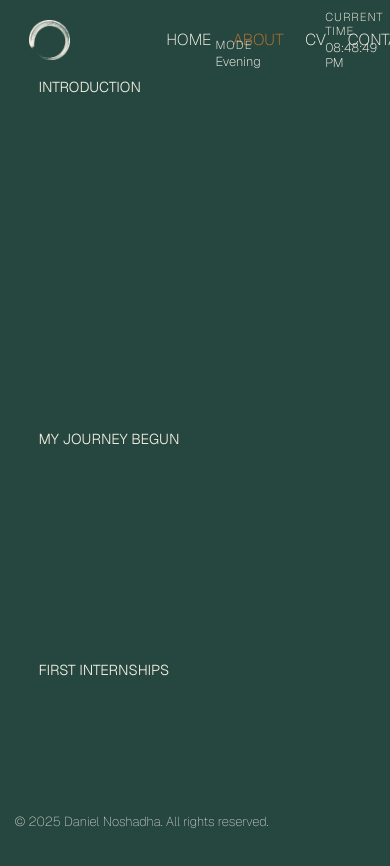
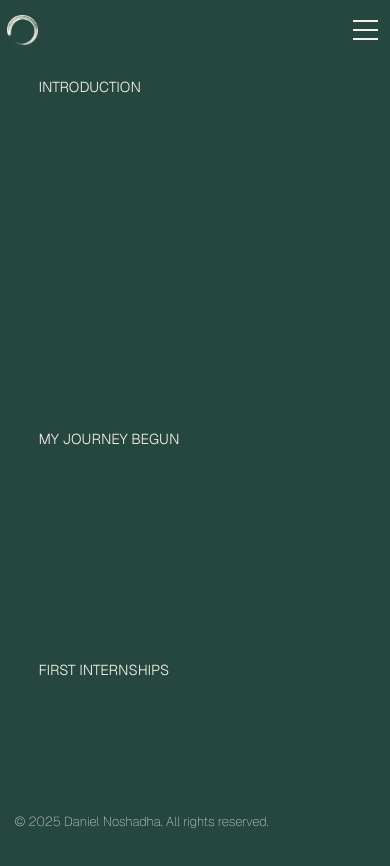
Before and after one commit to SiR-21/minimal, a React (Vite) app: page /about in a window 390 px wide. Shown: the top 866 px of the page. Built offline with nearby package versions, Linux system fonts and the light colour scheme.

Commit message:
Added mobile style

```diff
--- a/src/components/Header.css
+++ b/src/components/Header.css
@@ -1,4 +1,5 @@
 @import url('https://fonts.googleapis.com/css2?family=Geist:wght@100;200;300;400;500;600;700;800;900&display=swap');
+
 @font-face {
   font-family: 'Bosch Display';
   src: url('./assets/fonts/Bosch.otf') format('otf');
@@ -6,20 +7,25 @@
   font-style: normal;
 }
 
+/* ========================= */
+/* ===== MAIN HEADER ===== */
+/* ========================= */
+
 .header {
-    font-family: 'Gaist';
+  font-family: 'Bosch Display', sans-serif;
   font-weight: 400;
   position: fixed;
-    top: 20px;
+  top: 0;
   left: 0;
   right: 0;
-    height: 40px;
+  height: 60px;
   display: flex;
   align-items: center;
   justify-content: space-between;
   padding: 0 2rem;
-    z-index: 10;
-    font-family: 'Bosch Display', sans-serif;
+  z-index: 1000;
+  background: var(--bg-primary);
+  transition: all 0.3s ease;
 }
 
 .left-group {
@@ -29,16 +35,18 @@
 }
 
 .logo {
-    height: 40px; /* fits in 60px header */
+  height: 40px;
   cursor: pointer;
   background: none;
-    outline: none;
   border: none;
 }
 
+/* Desktop Navigation */
+.desktop-nav {
+  display: block;
+}
+
 .nav-list {
-    position: relative;
-    left: 75px;
   list-style: none;
   display: flex;
   gap: 1.5rem;
@@ -66,42 +74,31 @@
 
 .right-group {
   display: flex;
-    align-items: flex-end; /* Align bottom edges of the two holders */
-    gap: 1rem; /* spacing between them */
+  align-items: center;
+  gap: 1rem;
+}
+
+.desktop-info {
+  display: flex;
+  align-items: flex-end;
+  gap: 1rem;
   font-weight: 600;
 }
 
 .time-holder, .theme-holder {
   display: flex;
-    flex-direction: column; /* stack label & value vertically */
-    align-items: flex-start; /* align left */
-    position: relative;
-    right: 95px;
+  flex-direction: column;
+  align-items: flex-start;
 }
-
-.time-holder{
-    right: 45px;
-}
-
 
 .time-text, .theme-text {
   font-size: 0.8rem;
   font-weight: 200;
   color: var(--text-primary);
-    margin-bottom: 0.15rem; /* some spacing below label */
+  margin-bottom: 0.15rem;
   letter-spacing: 1px;
   text-transform: uppercase;
-    font-family: 'Geist', monospace; /* or whatever font */
-    min-height: 0.75rem; /* ensures label heights match */
-}
-
-.time-text{
-    font-size: 0.8rem;
-}
-
-.time-text, .theme-text,
-.time, .theme {
-    line-height: 1.2; /* consistent line height */
+  font-family: 'Geist', monospace;
 }
 
 .time, .theme {
@@ -109,9 +106,176 @@
   font-weight: 200;
   font-family: 'Geist', monospace;
   color: var(--text-primary);
-    text-transform: capitalize; /* theme capitalizes first letter */
+  text-transform: capitalize;
 }
 
-.time{
-    font-size: 0.87rem;
+/* Hamburger Menu Button */
+.menu-toggle {
+  display: none;
+  background: none;
+  border: none;
+  cursor: pointer;
+  padding: 5px;
+  z-index: 1001;
 }
+
+.hamburger {
+  display: flex;
+  flex-direction: column;
+  width: 25px;
+  height: 20px;
+  justify-content: space-between;
+  transition: all 0.3s ease;
+}
+
+.hamburger span {
+  width: 100%;
+  height: 2px;
+  background-color: var(--text-primary);
+  transition: all 0.3s ease;
+  transform-origin: center;
+}
+
+.hamburger.open span:nth-child(1) {
+  transform: rotate(45deg) translate(7px, 7px);
+}
+
+.hamburger.open span:nth-child(2) {
+  opacity: 0;
+}
+
+.hamburger.open span:nth-child(3) {
+  transform: rotate(-45deg) translate(7px, -7px);
+}
+
+/* Mobile Menu */
+.mobile-menu {
+  position: fixed;
+  top: 60px;
+  left: 0;
+  right: 0;
+  background: var(--bg-primary);
+  transform: translateY(-100%);
+  opacity: 0;
+  visibility: hidden;
+  transition: all 0.3s cubic-bezier(0.4, 0, 0.2, 1);
+  z-index: 999;
+  box-shadow: 0 4px 20px rgba(0, 0, 0, 0.1);
+}
+
+.mobile-menu.open {
+  transform: translateY(0);
+  opacity: 1;
+  visibility: visible;
+}
+
+.mobile-nav-list {
+  list-style: none;
+  padding: 2rem;
+  margin: 0;
+  display: flex;
+  flex-direction: column;
+  gap: 1.5rem;
+}
+
+.mobile-nav-link {
+  text-decoration: none;
+  color: var(--text-primary);
+  font-weight: 300;
+  font-family: 'Geist', monospace;
+  font-size: 1.3rem;
+  transition: all 0.3s ease;
+  cursor: pointer;
+  display: block;
+  padding: 0.5rem 0;
+  border-bottom: 1px solid transparent;
+}
+
+.mobile-nav-link:hover,
+.mobile-nav-link.active {
+  color: var(--accent);
+  border-bottom-color: var(--accent);
+  transform: translateX(5px);
+}
+
+.mobile-info {
+  display: flex;
+  justify-content: space-between;
+  align-items: center;
+  padding: 2rem;
+  border-top: 1px solid var(--text-primary);
+  margin-top: 1rem;
+}
+
+.mobile-info .theme-holder,
+.mobile-info .time-holder {
+  align-items: center;
+  text-align: center;
+}
+
+/* Body class for when menu is open */
+body.menu-open {
+  overflow: hidden;
+}
+
+/* ========================= */
+/* ===== MOBILE STYLES ===== */
+/* ========================= */
+
+@media (max-width: 768px) {
+  .header {
+    padding: 0 1rem;
+  }
+
+  .left-group {
+    gap: 1rem;
+  }
+
+  .logo {
+    height: 35px;
+  }
+
+  /* Hide desktop navigation */
+  .desktop-nav {
+    display: none;
+  }
+
+  /* Hide desktop info */
+  .desktop-info {
+    display: none;
+  }
+
+  /* Show hamburger menu */
+  .menu-toggle {
+    display: block;
+  }
+
+  .right-group {
+    gap: 0.5rem;
+  }
+}
+
+@media (max-width: 480px) {
+  .header {
+    padding: 0 0.5rem;
+  }
+
+  .logo {
+    height: 30px;
+  }
+
+  .mobile-nav-list {
+    padding: 1.5rem;
+    gap: 1rem;
+  }
+
+  .mobile-nav-link {
+    font-size: 1.1rem;
+  }
+
+  .mobile-info {
+    padding: 1.5rem;
+    flex-direction: column;
+    gap: 1rem;
+  }
+}
--- a/src/components/Header.jsx
+++ b/src/components/Header.jsx
@@ -1,4 +1,4 @@
-import React from 'react';
+import React, { useState, useEffect } from 'react';
 import { NavLink } from 'react-router-dom';
 import './Header.css';
 import logoMorning from '../assets/logo-morning.png';
@@ -6,6 +6,8 @@ import logoAfternoon from '../assets/logo-afternoon.png';
 import logoEvening from '../assets/logo-evening.png';
 
 const Header = ({ time, theme }) => {
+  const [menuOpen, setMenuOpen] = useState(false);
+
   const formattedTime = time.toLocaleTimeString('en-US', {
     hour: '2-digit',
     minute: '2-digit',
@@ -16,39 +18,48 @@ const Header = ({ time, theme }) => {
   // Pick logo based on theme
   let logoSrc;
   switch (theme) {
-    case 'morning':
-      logoSrc = logoMorning;
-      break;
-    case 'afternoon':
-      logoSrc = logoAfternoon;
-      break;
+    case 'morning': logoSrc = logoMorning; break;
+    case 'afternoon': logoSrc = logoAfternoon; break;
     case 'evening':
-    case 'midnight':
-      logoSrc = logoEvening;
-      break;
-    default:
-      logoSrc = logoMorning;
+    case 'midnight': logoSrc = logoEvening; break;
+    default: logoSrc = logoMorning;
   }
 
-  // Navigation links
   const links = [
     { name: 'HOME', path: '/' },
     { name: 'ABOUT', path: '/about' },
-    { name: 'CV', path: '/CV.pdf', isPdf: true }, // mark PDF
+    { name: 'CV', path: '/CV.pdf', isPdf: true },
     { name: 'CONTACTS', path: '/contacts' },
   ];
 
+  // Add/remove body class for menu state
+  useEffect(() => {
+    if (menuOpen) {
+      document.body.classList.add('menu-open');
+    } else {
+      document.body.classList.remove('menu-open');
+    }
+
+    // Cleanup on unmount
+    return () => {
+      document.body.classList.remove('menu-open');
+    };
+  }, [menuOpen]);
+
   return (
+    <>
       <header className="header">
         <div className="left-group">
           <img src={logoSrc} alt="Logo" className="logo" />
-        <nav>
+
+          {/* Desktop navigation */}
+          <nav className="desktop-nav">
             <ul className="nav-list">
               {links.map((link) => (
                 <li key={link.name}>
                   {link.isPdf ? (
                     <a
-                    href={link.path} // PDFs in public folder
+                      href={link.path}
                       target="_blank"
                       rel="noopener noreferrer"
                       className="nav-link"
@@ -72,6 +83,8 @@ const Header = ({ time, theme }) => {
         </div>
 
         <div className="right-group">
+          {/* Desktop theme and time display */}
+          <div className="desktop-info">
             <div className="theme-holder">
               <span className="theme-text">MODE</span>
               <span className="theme">{theme}</span>
@@ -81,7 +94,67 @@ const Header = ({ time, theme }) => {
               <span className="time">{formattedTime}</span>
             </div>
           </div>
+
+          {/* Hamburger button */}
+          <button
+            className="menu-toggle"
+            onClick={() => setMenuOpen(!menuOpen)}
+            aria-label="Toggle menu"
+          >
+            <span className={`hamburger ${menuOpen ? 'open' : ''}`}>
+              <span></span>
+              <span></span>
+              <span></span>
+            </span>
+          </button>
+        </div>
       </header>
+
+      {/* Mobile dropdown menu */}
+      <div className={`mobile-menu ${menuOpen ? 'open' : ''}`}>
+        <nav>
+          <ul className="mobile-nav-list">
+            {links.map((link) => (
+              <li key={link.name}>
+                {link.isPdf ? (
+                  <a
+                    href={link.path}
+                    target="_blank"
+                    rel="noopener noreferrer"
+                    className="mobile-nav-link"
+                    onClick={() => setMenuOpen(false)}
+                  >
+                    {link.name}
+                  </a>
+                ) : (
+                  <NavLink
+                    to={link.path}
+                    className={({ isActive }) =>
+                      isActive ? 'mobile-nav-link active' : 'mobile-nav-link'
+                    }
+                    onClick={() => setMenuOpen(false)}
+                  >
+                    {link.name}
+                  </NavLink>
+                )}
+              </li>
+            ))}
+          </ul>
+
+          {/* Mobile theme and time display */}
+          <div className="mobile-info">
+            <div className="theme-holder">
+              <span className="theme-text">MODE</span>
+              <span className="theme">{theme}</span>
+            </div>
+            <div className="time-holder">
+              <span className="time-text">CURRENT TIME</span>
+              <span className="time">{formattedTime}</span>
+            </div>
+          </div>
+        </nav>
+      </div>
+    </>
   );
 };
 
```
Lines whose indentation alone changed are shown as unchanged.
